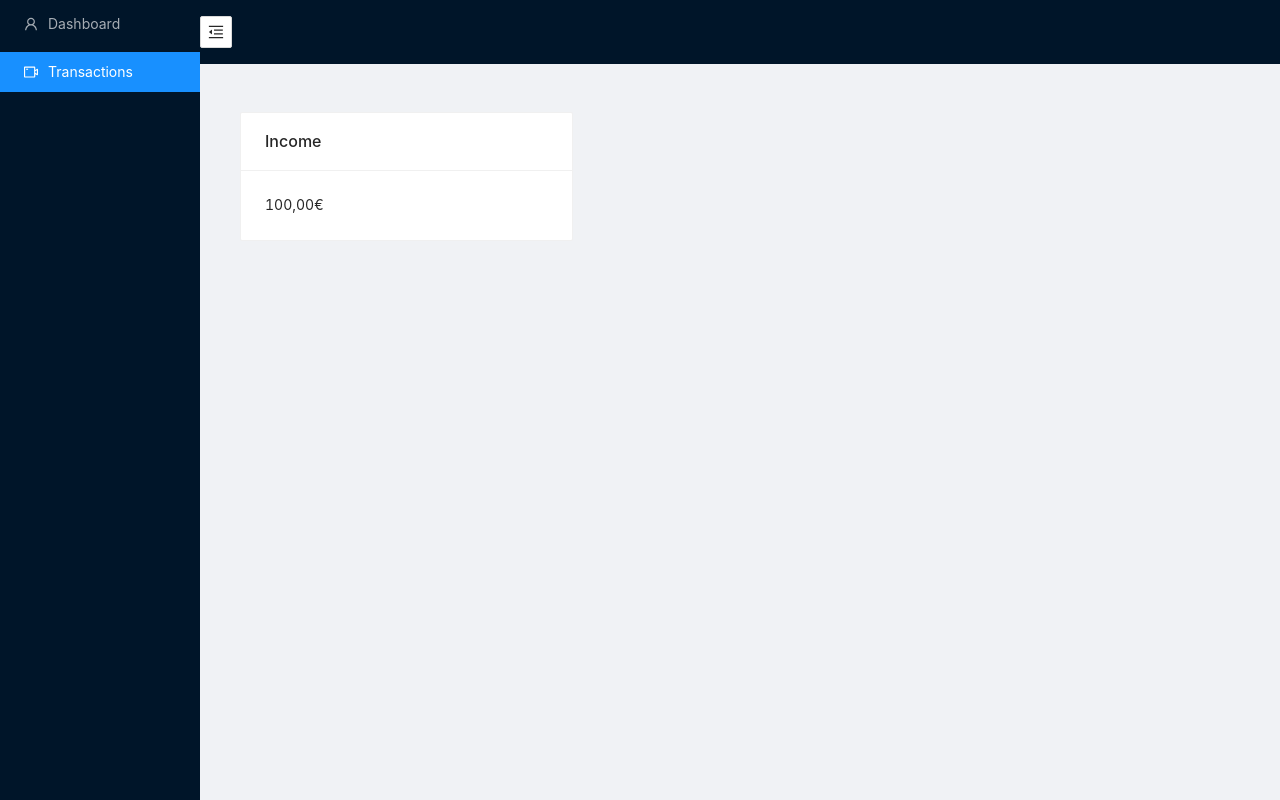
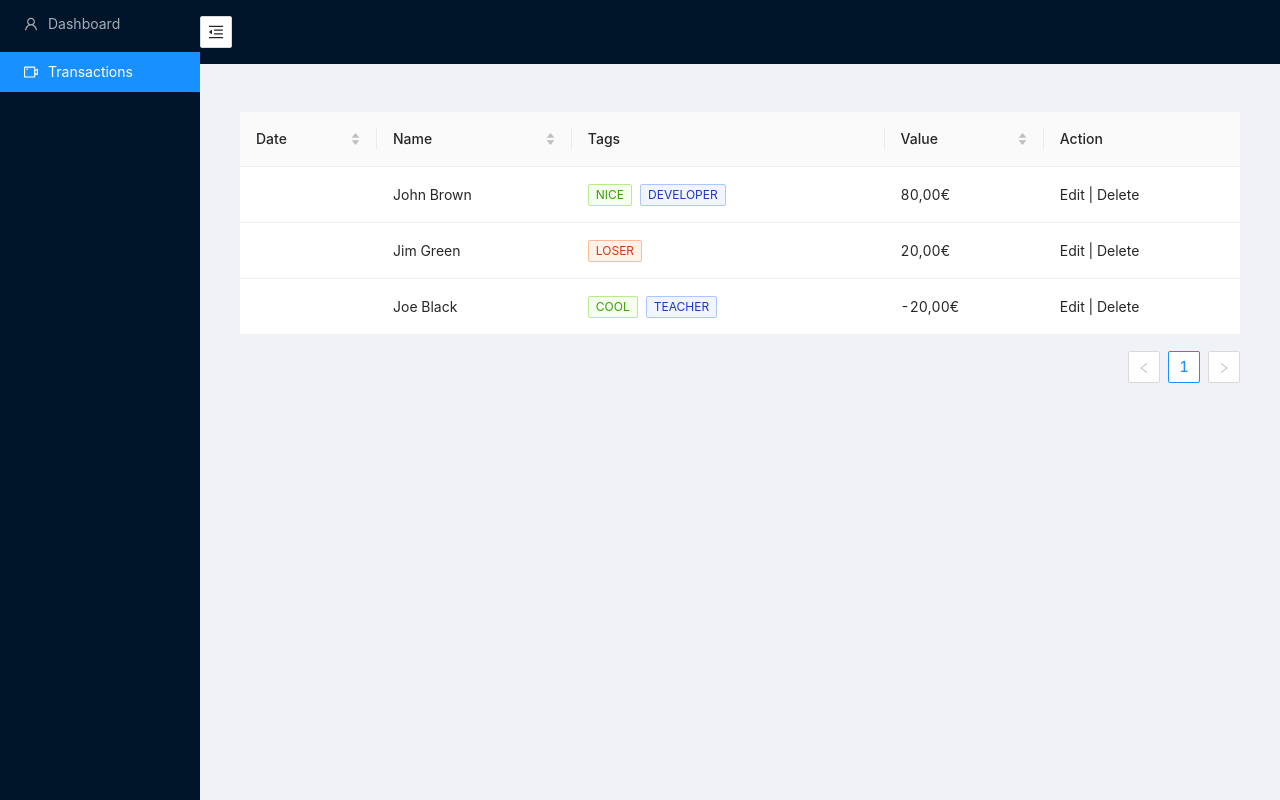
Before and after one commit to emanuellourenco/my-budget_frontend, a React (Create React App) app: page /transactions in a window 1280 px wide. Built offline with nearby package versions, Linux system fonts and the light colour scheme.

Commit message:
add table in transactions view component

```diff
--- a/src/views/Transactions.jsx
+++ b/src/views/Transactions.jsx
@@ -1,13 +1,86 @@
 import React from "react";
-import { Card, Row, Col } from "antd";
+import { Row, Col } from "antd";
+import { Table, Tag, Space } from "antd";
+
 import MainLayout from "../components/layout/MainLayout";
 
 function Transactions() {
+  const columns = [
+    {
+      title: "Date",
+      dataIndex: "date",
+      key: "date",
+      sorter: (a, b) => a.age - b.age,
+      render: (text) => <span>{text}</span>,
+    },
+    {
+      title: "Name",
+      dataIndex: "name",
+      key: "name",
+      sorter: (a, b) => a.age - b.age,
+      render: (text) => <span>{text}</span>,
+    },
+    {
+      title: "Tags",
+      key: "tags",
+      dataIndex: "tags",
+      render: (tags) => (
+        <>
+          {tags.map((tag) => {
+            let color = tag.length > 5 ? "geekblue" : "green";
+            if (tag === "loser") {
+              color = "volcano";
+            }
+            return (
+              <Tag color={color} key={tag}>
+                {tag.toUpperCase()}
+              </Tag>
+            );
+          })}
+        </>
+      ),
+    },
+    {
+      title: "Value",
+      dataIndex: "value",
+      key: "value",
+      sorter: (a, b) => a.age - b.age,
+    },
+    {
+      title: "Action",
+      key: "action",
+      render: (text, record) => <Space size="middle">Edit | Delete</Space>,
+    },
+  ];
+
+  const data = [
+    {
+      key: "1",
+      name: "John Brown",
+      age: 32,
+      value: "80,00€",
+      tags: ["nice", "developer"],
+    },
+    {
+      key: "2",
+      name: "Jim Green",
+      age: 42,
+      value: "20,00€",
+      tags: ["loser"],
+    },
+    {
+      key: "3",
+      name: "Joe Black",
+      age: 32,
+      value: "-20,00€",
+      tags: ["cool", "teacher"],
+    },
+  ];
   return (
     <MainLayout>
       <Row>
-        <Col sm={24} md={12} lg={8}>
-          <Card title="Income">100,00€</Card>
+        <Col sm={24}>
+          <Table columns={columns} dataSource={data} />
         </Col>
       </Row>
     </MainLayout>
```
